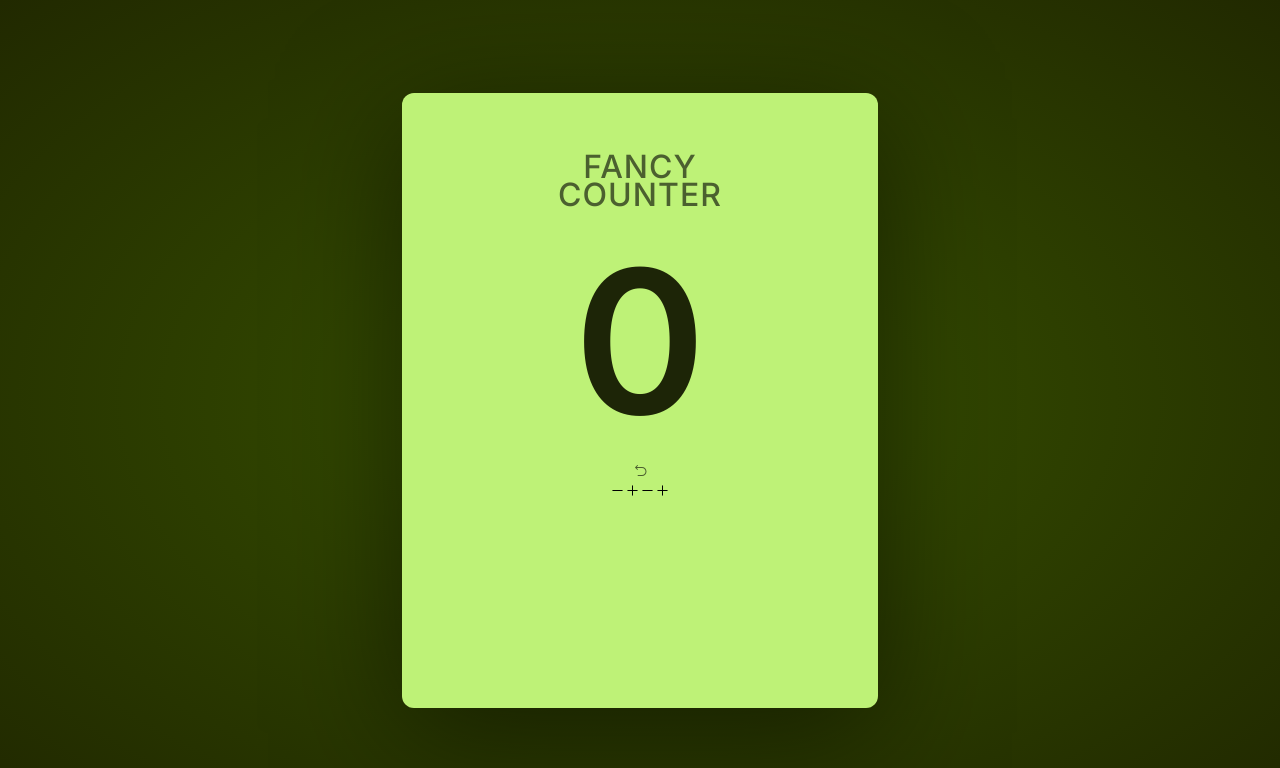
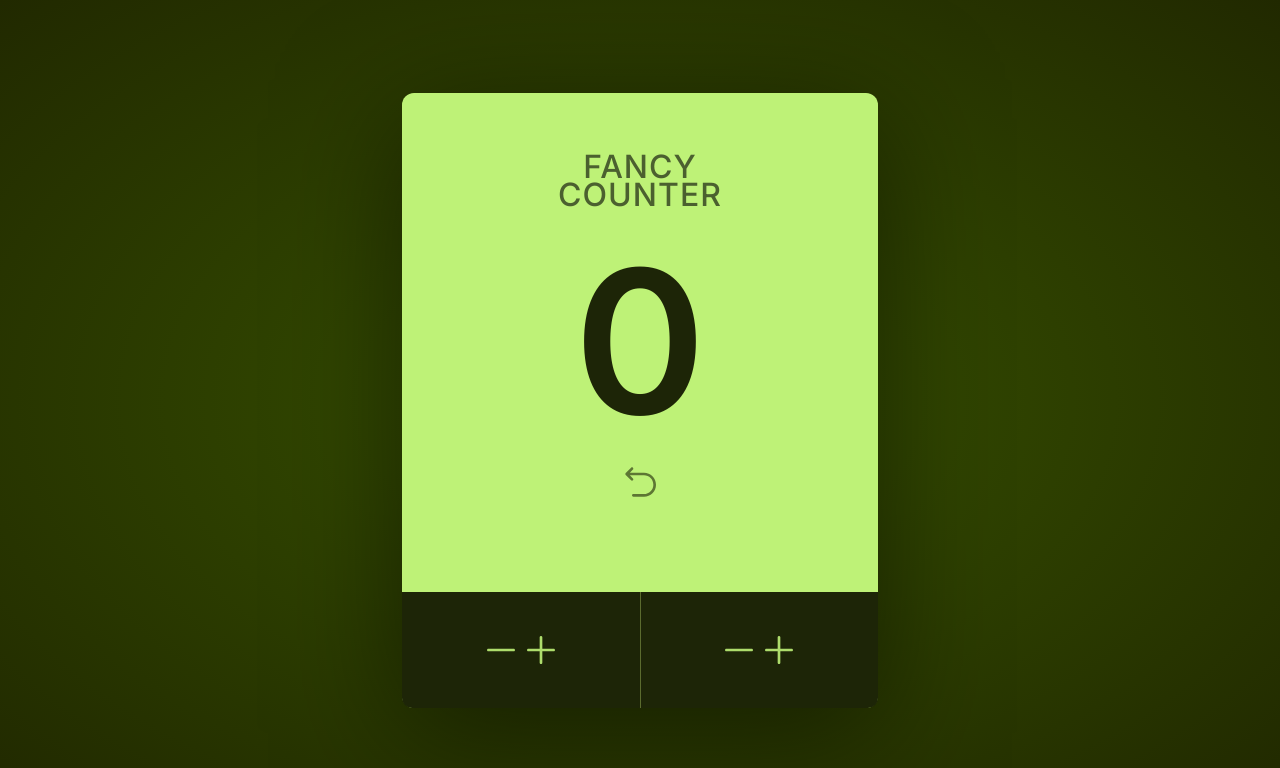
Before and after one commit to aminetiouk/fancy-counter, a React (Vite) app: page / in a window 1280 px wide. Shown: the top 768 px of the page. Built offline with nearby package versions, Linux system fonts and the light colour scheme.

Commit message:
feat: styled button container

```diff
--- a/src/styles.css
+++ b/src/styles.css
@@ -68,3 +68,48 @@ button {
   cursor: pointer;
   transition: all .4s;
 }
+
+.reset-btn:hover {
+  opacity: .5;
+}
+
+.reset-btn-icon {
+  color: #1d2507;
+  height: 40px;
+  width: 40px;
+
+}
+
+.button-container {
+  display: flex;
+  margin-top: auto;
+  height: 116px;
+  background-color: #1d2507;
+  width: 100%;
+  border-bottom-right-radius: 10px;
+  border-bottom-left-radius: 10px;
+}
+
+.count-btn {
+  flex: 1;
+  display: flex;
+  justify-content: center;
+  align-items: center;
+  cursor: pointer;
+  transition: all .4s;
+}
+
+.count-btn:first-child {
+  border-right: 1px solid #5b6b2e;
+}
+
+.count-btn:hover {
+  background-color: #212b06;
+}
+
+.count-btn-icon {
+  color: #bef277;
+  height: 40px;
+  width: 40px;
+  opacity: .9;
+}
```
